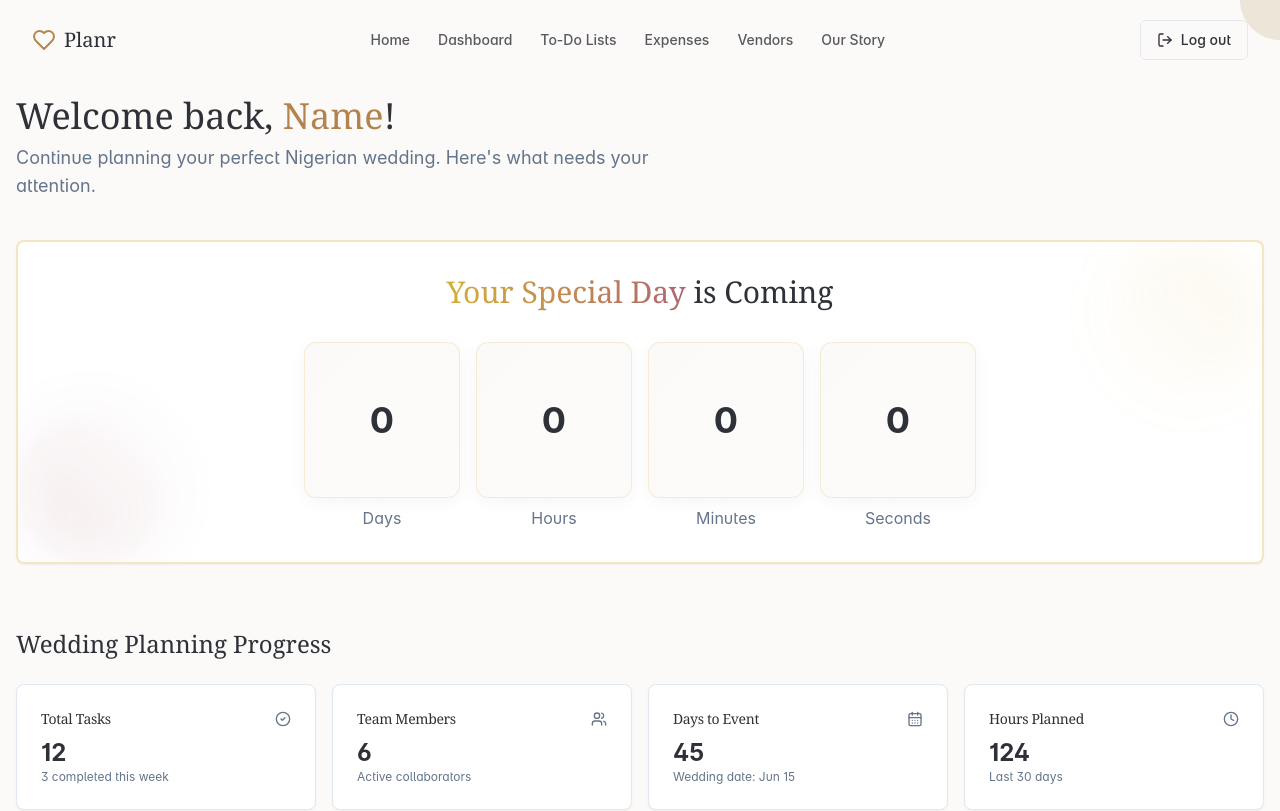
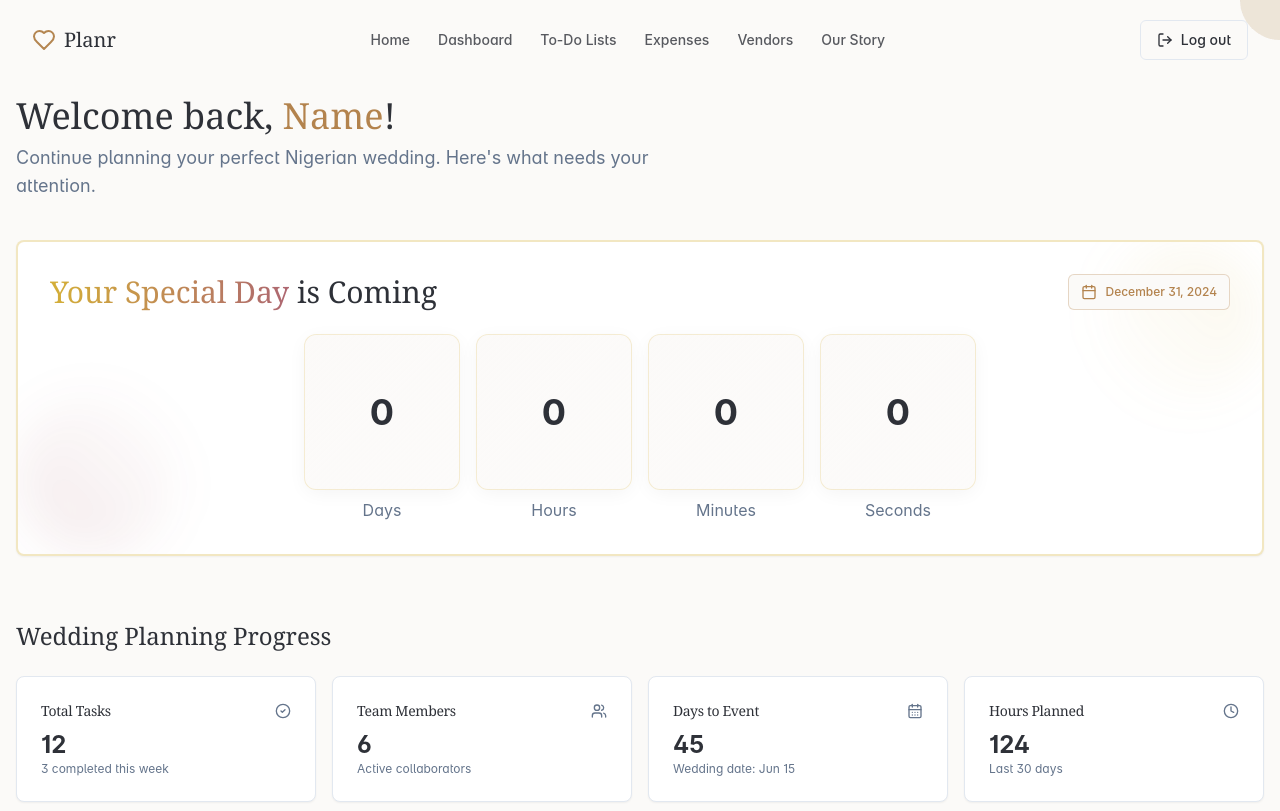
Before and after one commit to nehyabah/event-empower, a React (Vite) app: page /home in a window 1280 px wide. Shown: the top 811 px of the page. Built offline with nearby package versions, Linux system fonts and the light colour scheme; sample sign-in values are in the browser's storage.

Commit message:
Allow setting countdown date
This change enables users to configure the wedding countdown date.

```diff
--- a/src/components/dashboard/WeddingCountdown.tsx
+++ b/src/components/dashboard/WeddingCountdown.tsx
@@ -1,6 +1,16 @@
 
 import { useState, useEffect } from "react";
+import { format } from "date-fns";
 import { Card, CardContent } from "@/components/ui/card";
+import { Button } from "@/components/ui/button";
+import { CalendarIcon } from "lucide-react";
+import { Calendar } from "@/components/ui/calendar";
+import {
+  Popover,
+  PopoverContent,
+  PopoverTrigger,
+} from "@/components/ui/popover";
+import { cn } from "@/lib/utils";
 
 interface TimeLeft {
   days: number;
@@ -11,10 +21,16 @@ interface TimeLeft {
 
 interface WeddingCountdownProps {
   weddingDate?: string; // ISO date string
+  onDateChange?: (date: string) => void;
 }
 
-const WeddingCountdown = ({ weddingDate = "2024-12-31" }: WeddingCountdownProps) => {
+const WeddingCountdown = ({
+  weddingDate = "2024-12-31",
+  onDateChange
+}: WeddingCountdownProps) => {
   const [timeLeft, setTimeLeft] = useState<TimeLeft>({ days: 0, hours: 0, minutes: 0, seconds: 0 });
+  const [date, setDate] = useState<Date | undefined>(new Date(weddingDate));
+  const [isEditing, setIsEditing] = useState(false);
 
   useEffect(() => {
     // Calculate time left
@@ -40,6 +56,26 @@ const WeddingCountdown = ({ weddingDate = "2024-12-31" }: WeddingCountdownProps)
     return () => clearInterval(timer);
   }, [weddingDate]);
 
+  useEffect(() => {
+    // Update the date state when weddingDate prop changes
+    setDate(new Date(weddingDate));
+  }, [weddingDate]);
+
+  const handleDateSelect = (newDate: Date | undefined) => {
+    if (!newDate) return;
+
+    setDate(newDate);
+
+    // Format the date as ISO string and call the onDateChange callback
+    const isoDate = newDate.toISOString().split('T')[0];
+    if (onDateChange) {
+      onDateChange(isoDate);
+    }
+
+    // Close the date picker
+    setIsEditing(false);
+  };
+
   return (
     <Card className="border-2 border-wedding-gold/30 shadow-elegant overflow-hidden relative">
       {/* Decorative elements */}
@@ -47,9 +83,34 @@ const WeddingCountdown = ({ weddingDate = "2024-12-31" }: WeddingCountdownProps)
       <div className="absolute bottom-0 left-0 w-40 h-40 bg-gradient-to-tr from-wedding-burgundy/10 to-transparent rounded-full blur-xl" />
 
       <CardContent className="p-8 relative z-10">
-        <h3 className="text-2xl md:text-3xl font-serif text-center mb-8">
-          <span className="text-gradient">Your Special Day</span> is Coming
-        </h3>
+        <div className="flex items-center justify-between mb-6">
+          <h3 className="text-2xl md:text-3xl font-serif">
+            <span className="text-gradient">Your Special Day</span> is Coming
+          </h3>
+
+          <Popover open={isEditing} onOpenChange={setIsEditing}>
+            <PopoverTrigger asChild>
+              <Button
+                variant="outline"
+                size="sm"
+                className="text-xs text-primary border-primary/30 hover:bg-primary/5 hover:text-primary hover:border-primary/50 gap-2"
+              >
+                <CalendarIcon className="h-3.5 w-3.5" />
+                {date ? format(date, "MMMM d, yyyy") : "Set date"}
+              </Button>
+            </PopoverTrigger>
+            <PopoverContent className="w-auto p-0" align="end">
+              <Calendar
+                mode="single"
+                selected={date}
+                onSelect={handleDateSelect}
+                initialFocus
+                disabled={(calendarDate) => calendarDate < new Date()}
+                className={cn("p-3 pointer-events-auto")}
+              />
+            </PopoverContent>
+          </Popover>
+        </div>
 
         <div className="grid grid-cols-4 gap-4 max-w-2xl mx-auto">
           {Object.entries(timeLeft).map(([unit, value]) => (
--- a/src/components/ui/popover.tsx
+++ b/src/components/ui/popover.tsx
@@ -1,3 +1,4 @@
+
 import * as React from "react"
 import * as PopoverPrimitive from "@radix-ui/react-popover"
 
--- a/src/pages/UserHomepage.tsx
+++ b/src/pages/UserHomepage.tsx
@@ -1,4 +1,5 @@
 
+import { useState } from "react";
 import Navbar from "@/components/layout/Navbar";
 import Footer from "@/components/home/Footer";
 import ProjectStats from "@/components/dashboard/ProjectStats";
@@ -14,8 +15,14 @@ const UserHomepage = () => {
   const firstName = userEmail.split('@')[0].split('.')[0];
   const capitalizedName = firstName.charAt(0).toUpperCase() + firstName.slice(1);
 
-  // Mock wedding date - in a real app, this would come from your database
-  const weddingDate = "2024-12-31";
+  // Wedding date state - in a real app, this would be stored in your database
+  const [weddingDate, setWeddingDate] = useState(localStorage.getItem("weddingDate") || "2024-12-31");
+
+  // Handle wedding date updates
+  const handleDateChange = (newDate: string) => {
+    setWeddingDate(newDate);
+    localStorage.setItem("weddingDate", newDate);
+  };
 
   return (
     <div className="min-h-screen flex flex-col">
@@ -33,7 +40,7 @@ const UserHomepage = () => {
           </section>
 
           {/* Countdown Timer */}
-          <WeddingCountdown weddingDate={weddingDate} />
+          <WeddingCountdown weddingDate={weddingDate} onDateChange={handleDateChange} />
 
           {/* Quick Stats */}
           <section className="py-6">
```
